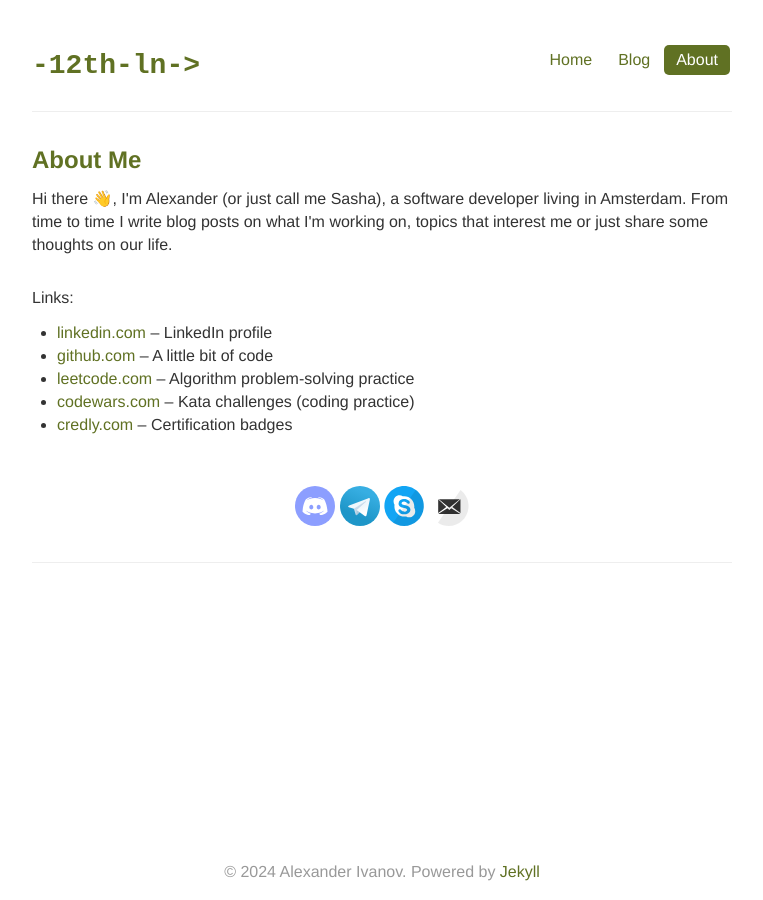
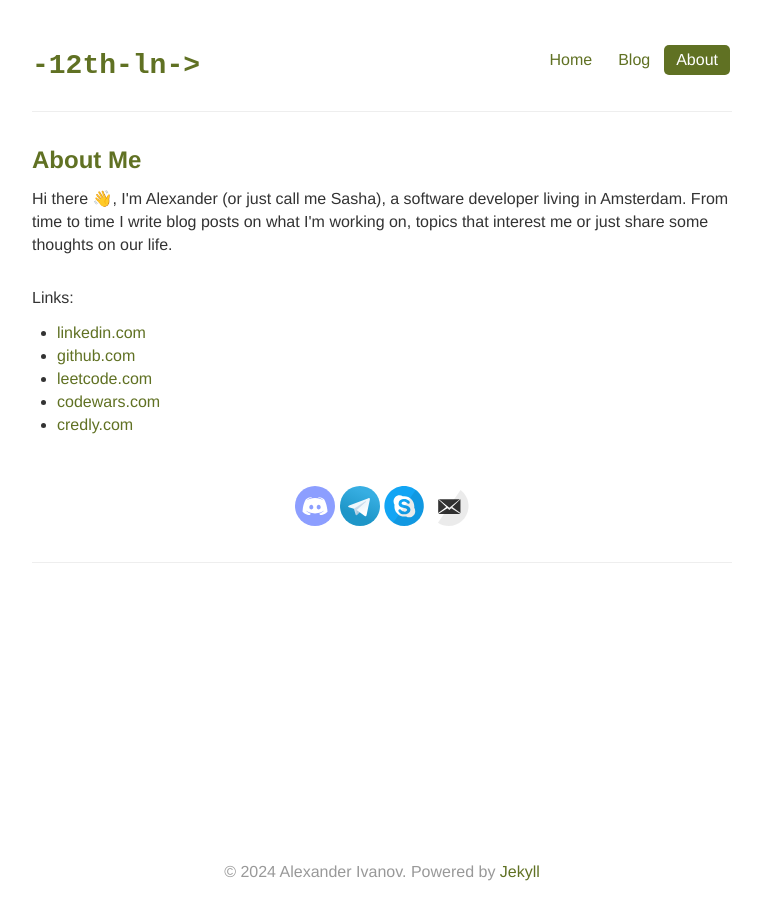
Before and after one commit to sashasyedin/twelfthlane.net, a Jekyll site: the page built from about.md, in a window 1280 px wide. Shown: the whole page, without its empty margins (258-1021 px from the left). Built offline with Jekyll 4.4.1, drawn with Linux system fonts in a browser that asks for light colours; emoji names are drawn with the system emoji font.

Commit message:
Update about.md

```diff
--- a/about.md
+++ b/about.md
@@ -11,11 +11,11 @@ title: About Me
 
 Links:
 
-* [linkedin.com](https://linkedin.com/in/sashasyedin) – LinkedIn profile
-* [github.com](https://github.com/sashasyedin) – A little bit of code
-* [leetcode.com](https://leetcode.com/u/sashasyedin) – Algorithm problem-solving practice
-* [codewars.com](https://codewars.com/users/sashasyedin) – Kata challenges (coding practice)
-* [credly.com](https://www.credly.com/users/sashasyedin) – Certification badges
+* [linkedin.com](https://linkedin.com/in/sashasyedin)
+* [github.com](https://github.com/sashasyedin)
+* [leetcode.com](https://leetcode.com/u/sashasyedin)
+* [codewars.com](https://codewars.com/users/sashasyedin)
+* [credly.com](https://www.credly.com/users/sashasyedin)
 
 <div class="contacts">
 	{% include svg-icons.html %}
```
